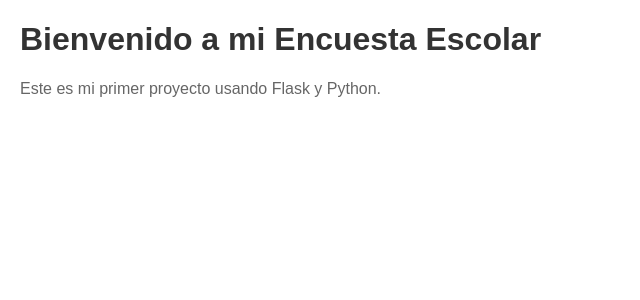
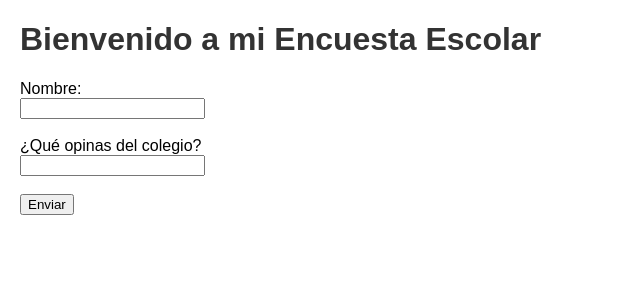
Before and after one commit to Reikot23/EncuestaApp, a Flask app: page / in a window 1280 px wide. Shown: the top 300 px of the page, without its empty margins (0-640 px from the left). Run offline with Flask 3, Linux system fonts and the light colour scheme.

Commit message:
Agregado formulario de encuesta y guardado en archivo txt

```diff
--- a/app.py
+++ b/app.py
@@ -1,8 +1,13 @@
-from flask import Flask, render_template
+from flask import Flask, render_template,request
 app = Flask(__name__)
 @app.route('/')
 def home():
     return render_template('index.html')
+@app.route('/resultado', methods=['POST'])
+def resultado():
+    nombre = request.form['nombre']
+    opinion = request.form['opinion']
+    return f"<h1>Gracias, {nombre} </h1><p>por tu opinión: {opinion}.</p>"
 
 if __name__ == '__main__':
     app.run(debug=True)
--- a/templates/index.html
+++ b/templates/index.html
@@ -20,6 +20,14 @@
 </head>
 <body>
     <h1>Bienvenido a mi Encuesta Escolar</h1>
-    <p>Este es mi primer proyecto usando Flask y Python.</p>
+    <form method="POST" action="/resultado">
+        <label for="nombre">Nombre:</label><br>
+        <input type="text" id="nombre" name="nombre" required><br><br>
+
+        <label for="opinion">¿Qué opinas del colegio?</label><br>
+        <input type="text" id="opinion" name="opinion" required><br><br>
+
+        <input type="submit" value="Enviar">
+    </form>
 </body>
 </html>
```
